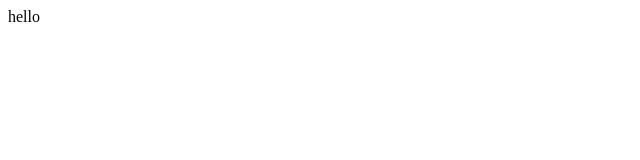
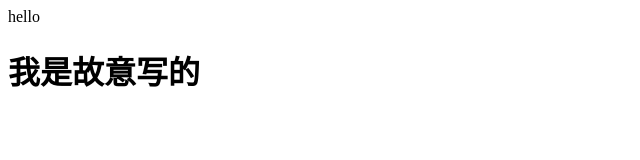
Before and after one commit to 18598273321/cuo, a plain HTML site: page index.html in a window 1280 px wide. Shown: the whole page, without its empty margins (0-640 px from the left). Drawn offline with Linux system fonts and the light colour scheme.

Commit message:
修改了好

```diff
--- a/index.html
+++ b/index.html
@@ -9,6 +9,7 @@
 
 <body>
     hello
+    <h1>我是故意写的</h1>
 </body>
 
 </html>
```
